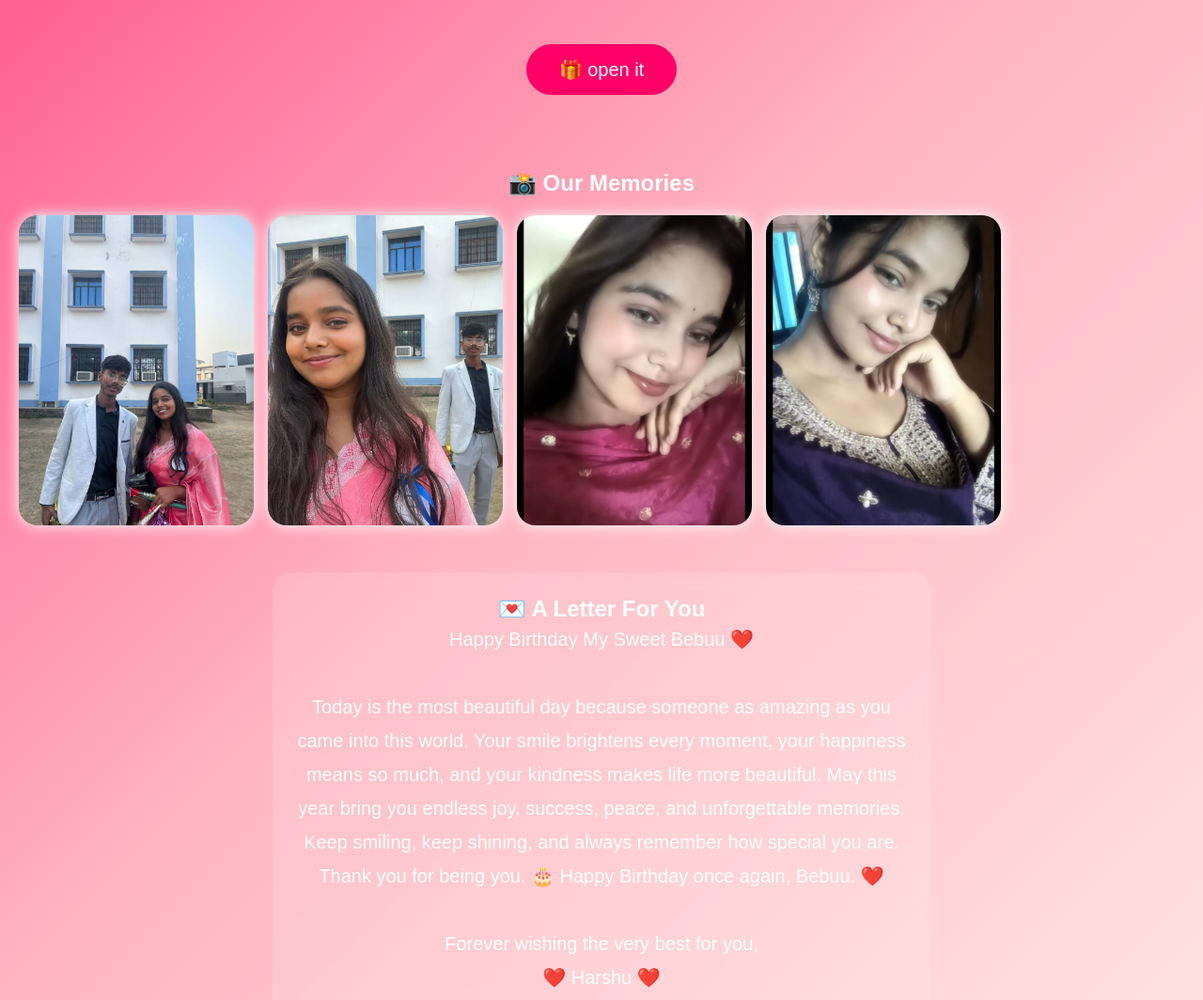
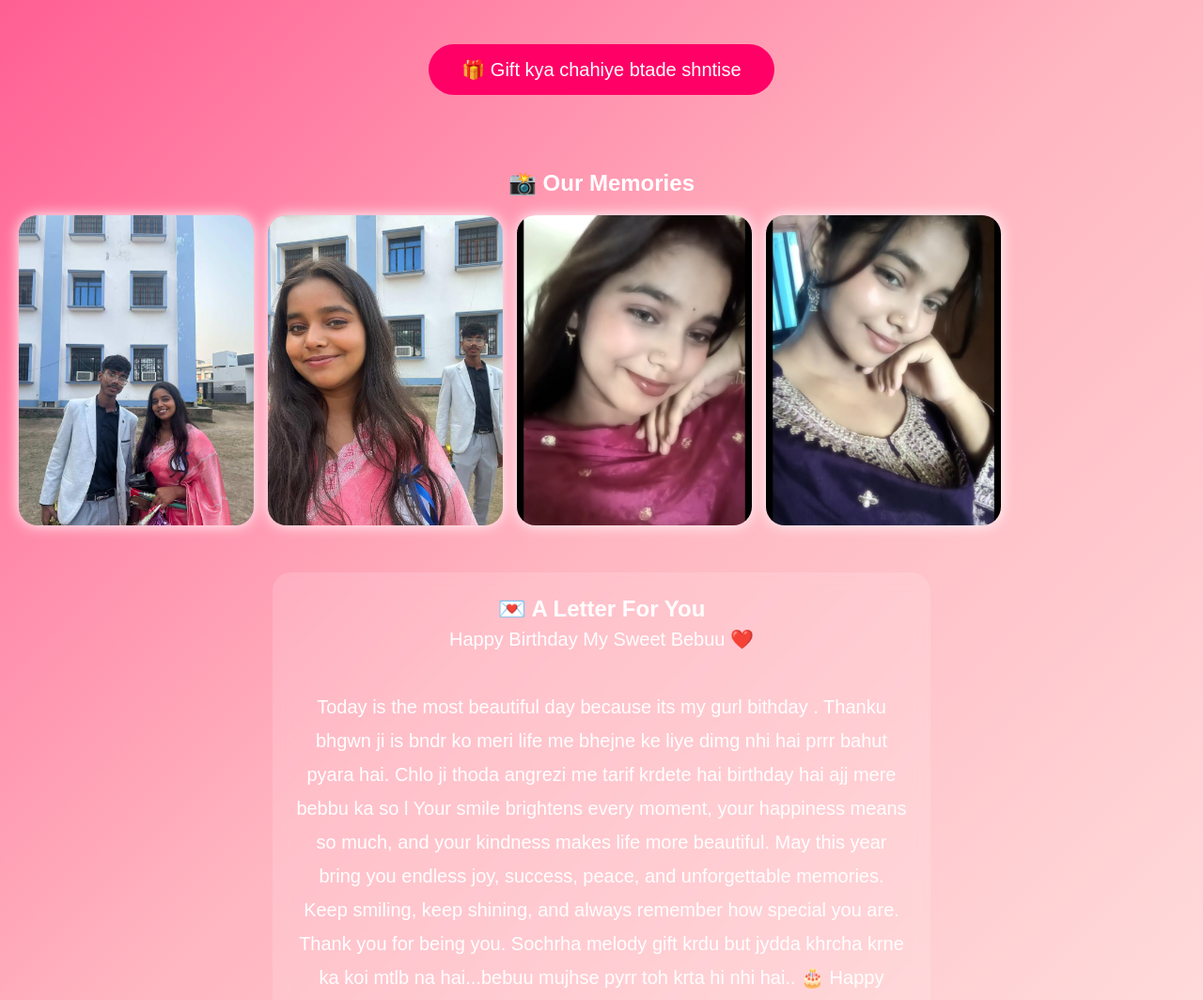
Before and after one commit to harshpatel969621-cell/Bebu, a plain HTML site: page index.html in a window 1280 px wide. Shown: the part 235-1299 px from the top of the page at 94% size. Drawn offline with Linux system fonts and the light colour scheme.

Commit message:
Revise birthday message in index.html
Updated birthday message with personal touches and expressions of love.

```diff
--- a/index.html
+++ b/index.html
@@ -110,7 +110,7 @@ animation:boom 1s linear forwards;
 
 <div id="countdown"></div>
 
-<button onclick="()">🎁 open it </button>
+<button onclick="()">🎁 Gift kya chahiye btade shntise </button>
 
 </section>
 
@@ -137,15 +137,20 @@ animation:boom 1s linear forwards;
 
 Happy Birthday My Sweet Bebuu ❤️<br><br>
 
-Today is the most beautiful day because someone as amazing as you came into this world.
+Today is the most beautiful day because its my gurl bithday . Thanku bhgwn ji is bndr ko meri life me bhejne ke liye dimg nhi hai prrr bahut pyara hai.
 
-Your smile brightens every moment, your happiness means so much, and your kindness makes life more beautiful.
+Chlo ji thoda angrezi me tarif krdete hai birthday hai ajj mere bebbu ka so l
+  Your smile brightens every moment, your happiness means so much, and your kindness makes life more beautiful.
 
 May this year bring you endless joy, success, peace, and unforgettable memories. Keep smiling, keep shining, and always remember how special you are.
 
-Thank you for being you.
+Thank you for being you. Sochrha melody gift krdu but jydda khrcha krne ka koi mtlb na hai...bebuu mujhse pyrr toh krta hi nhi hai..
+
 
 🎂 Happy Birthday once again, Bebuu. ❤️
+  and thnku meri jindagi me aane ke liye or isse itta khoobsurat🤔 bnane ke liye
+  mujhe hmesa apna bna ke rkhna bcoz i lovuhh somuchh😘
+  wese meri glti hoti nahi hai lekin sorry boluu toh maaf krdena orr aese hi mujhse khoob dher sara pyrr krte rehna
 
 <br><br>
 
```
